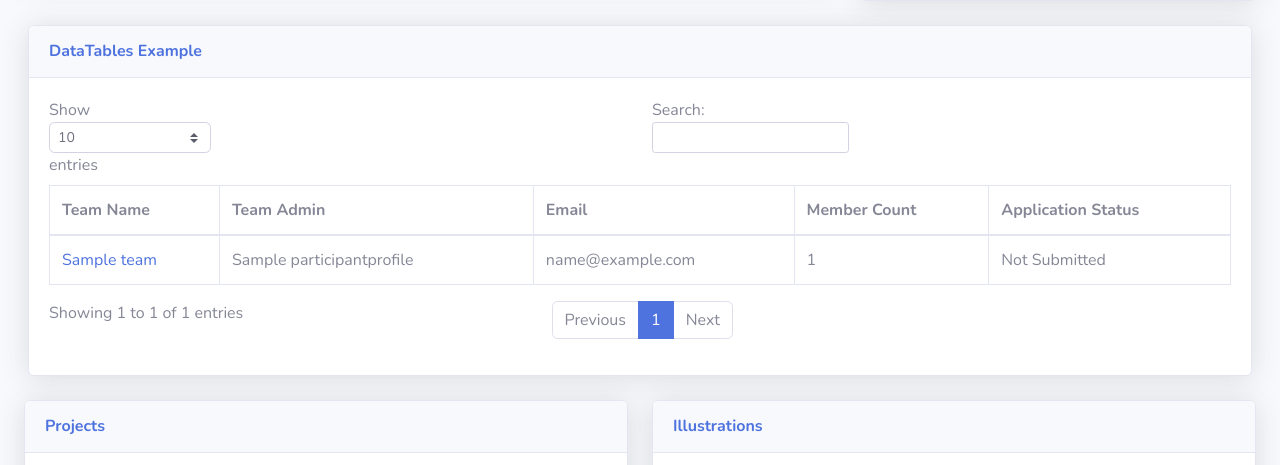
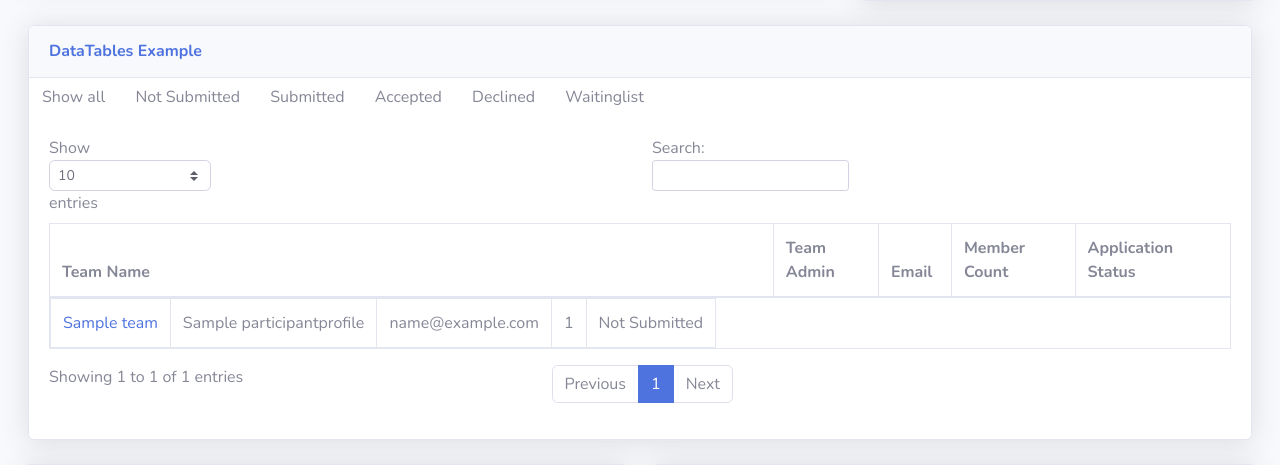
Before and after one commit to blessey15/hack21, a Django app: page /orgdb in a window 1280 px wide. Shown: the part 711-1176 px from the top of the page. Run offline with Django 3.2, Linux system fonts and the light colour scheme; tables that the repository leaves empty hold one stand-in row (values such as "Sample post"); parts of the project's set-up code (start-up, migrations or seed data) failed here and were passed over; some libraries are stand-ins or nearby versions.

Commit message:
organizer view filtering done UI remains

```diff
--- a/templates/org_db.html
+++ b/templates/org_db.html
@@ -22,6 +22,12 @@
     <link href="{% static 'css/sb-admin-2.min.css' %}" rel="stylesheet">
 
 </head>
+
+<style>
+    .filtershow{
+        display: block;
+    }
+</style>
 
 <body id="page-top">
 
@@ -562,6 +568,15 @@
                                 <div class="card-header py-3">
                                     <h6 class="m-0 font-weight-bold text-primary">DataTables Example</h6>
                                 </div>
+                                <div id="myBtnContainer">
+                                    <button class="btn active" onclick="filterSelection('all')"> Show all</button>
+                                    <button class="btn" onclick="filterSelection('Not')"> Not Submitted</button>
+                                    <button class="btn" onclick="filterSelection('Submitted')"> Submitted</button>
+                                    <button class="btn" onclick="filterSelection('Accepted')"> Accepted</button>
+                                    <button class="btn" onclick="filterSelection('Declined')"> Declined</button>
+                                    <button class="btn" onclick="filterSelection('Waitinglist')"> Waitinglist</button>
+                                </div>
+
                                 <div class="card-body">
                                     <div class="table-responsive">
                                         <table class="table table-bordered" id="dataTable" width="100%" cellspacing="0">
@@ -577,7 +592,8 @@
                                             </thead>
                                             <tbody>
                                                 {% for application in applications %}
-                                                    <tr>
+                                                    {% if application.application_status == "Not Submitted"%}
+                                                        <tr class="FilterRow Not">
                                                             <td><a href="{% url 'team_detail' application.team.id %}">{{ application.team.name }}</a></td>
                                                             <td>{{ application.team.admin.profile.name }}</td>
                                                             <td>{{ application.team.admin.email }}</td>
@@ -585,6 +601,16 @@
                                                             <td>{{ application.application_status }}</td>
                                                             <!-- <td>$320,800</td> -->
                                                         </tr>
+                                                    {% else %}
+                                                        <tr class="FilterRow {{ application.application_status }}">
+                                                            <td><a href="{% url 'team_detail' application.team.id %}">{{ application.team.name }}</a></td>
+                                                            <td>{{ application.team.admin.profile.name }}</td>
+                                                            <td>{{ application.team.admin.email }}</td>
+                                                            <td>{{ application.member_count }}</td>
+                                                            <td>{{ application.application_status }}</td>
+                                                            <!-- <td>$320,800</td> -->
+                                                        </tr>
+                                                    {% endif %}
                                                 {% endfor %}
                                             </tbody>
                                         </table>
@@ -803,6 +829,51 @@
         var declined = "{{ declined_applications_percent }}";
         var waitinglist = "{{ Waitinglist_applications_percent }}";
         var pending = "{{ review_pending_applications_percent }}";
+
+        filterSelection("all")
+        function filterSelection(c) {
+        var x, i;
+        x = document.getElementsByClassName("FilterRow");
+        if (c == "all") c = "";
+        for (i = 0; i < x.length; i++) {
+            RemoveClass(x[i], "filtershow");
+            if (x[i].className.indexOf(c) > -1) AddClass(x[i], "filtershow");
+        }
+        }
+
+        function AddClass(element, name) {
+        var i, arr1, arr2;
+        arr1 = element.className.split(" ");
+        arr2 = name.split(" ");
+        for (i = 0; i < arr2.length; i++) {
+            if (arr1.indexOf(arr2[i]) == -1) {element.className += " " + arr2[i];}
+        }
+        }
+
+        function RemoveClass(element, name) {
+        var i, arr1, arr2;
+        arr1 = element.className.split(" ");
+        arr2 = name.split(" ");
+        for (i = 0; i < arr2.length; i++) {
+            while (arr1.indexOf(arr2[i]) > -1) {
+            arr1.splice(arr1.indexOf(arr2[i]), 1);
+            }
+        }
+        element.className = arr1.join(" ");
+        }
+
+        // Add active class to the current button (highlight it)
+        var btnContainer = document.getElementById("myBtnContainer");
+        var btns = btnContainer.getElementsByClassName("btn");
+        for (var i = 0; i < btns.length; i++) {
+        btns[i].addEventListener("click", function(){
+            var current = document.getElementsByClassName("active");
+            current[0].className = current[0].className.replace(" active", "");
+            this.className += " active";
+        });
+        }
+
+
     </script>
 
 
```
Lines whose indentation alone changed are shown as unchanged.
